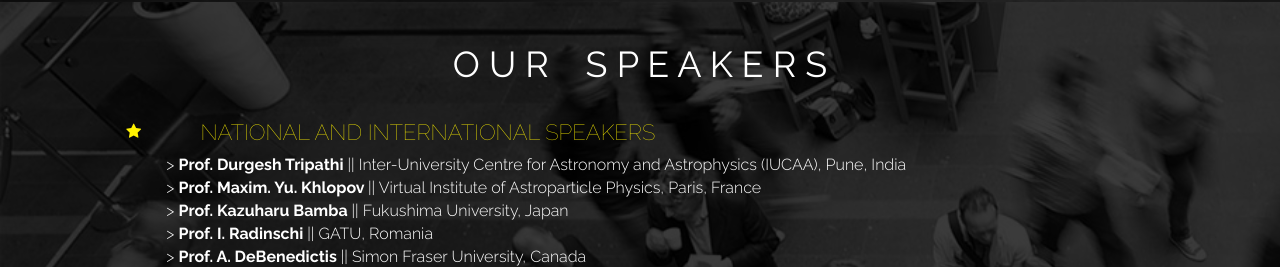
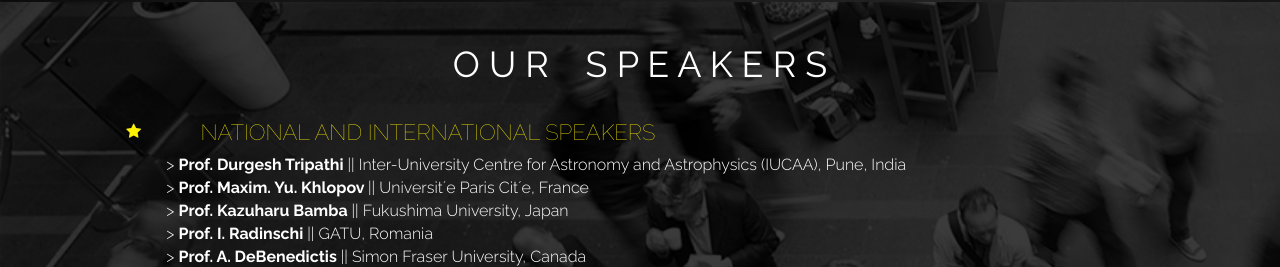
Before and after one commit to Abhi-dr/ICGAC-Conference, a plain HTML site: page index.html in a window 1280 px wide. Shown: the part 5106-5373 px from the top of the page. Drawn offline with nearby package versions, Linux system fonts and the light colour scheme; some packages are replaced by stand-ins of ours.

Commit message:
qr code changed

```diff
--- a/index.html
+++ b/index.html
@@ -692,8 +692,7 @@
                             <ul>
                                 <li>> <strong>Prof. Durgesh Tripathi </strong> || Inter-University Centre for Astronomy
                                     and Astrophysics (IUCAA), Pune, India</li>
-                                <li>> <strong>Prof. Maxim. Yu. Khlopov </strong>|| Virtual Institute of Astroparticle
-                                    Physics, Paris, France</li>
+                                <li>> <strong>Prof. Maxim. Yu. Khlopov </strong>|| Universit´e Paris Cit´e, France</li>
                                 <li>> <strong>Prof. Kazuharu Bamba </strong>|| Fukushima University, Japan</li>
                                 <li>> <strong>Prof. I. Radinschi </strong>|| GATU, Romania</li>
                                 <li>> <strong>Prof. A. DeBenedictis </strong>|| Simon Fraser University, Canada</li>
@@ -918,7 +917,7 @@
                 </a>
                 <strong style="font-size: 55px; margin: 4% 4%;">OR</strong>
                 <div class="qr_code">
-                    <img src="images/qr.png" alt="QR Code" width="210" height="210">
+                    <img src="images/qr2.png" alt="QR Code" width="210" height="210">
                 </div>
 
             </div>
```
Also changed, not shown: images/qr2.png (added).
